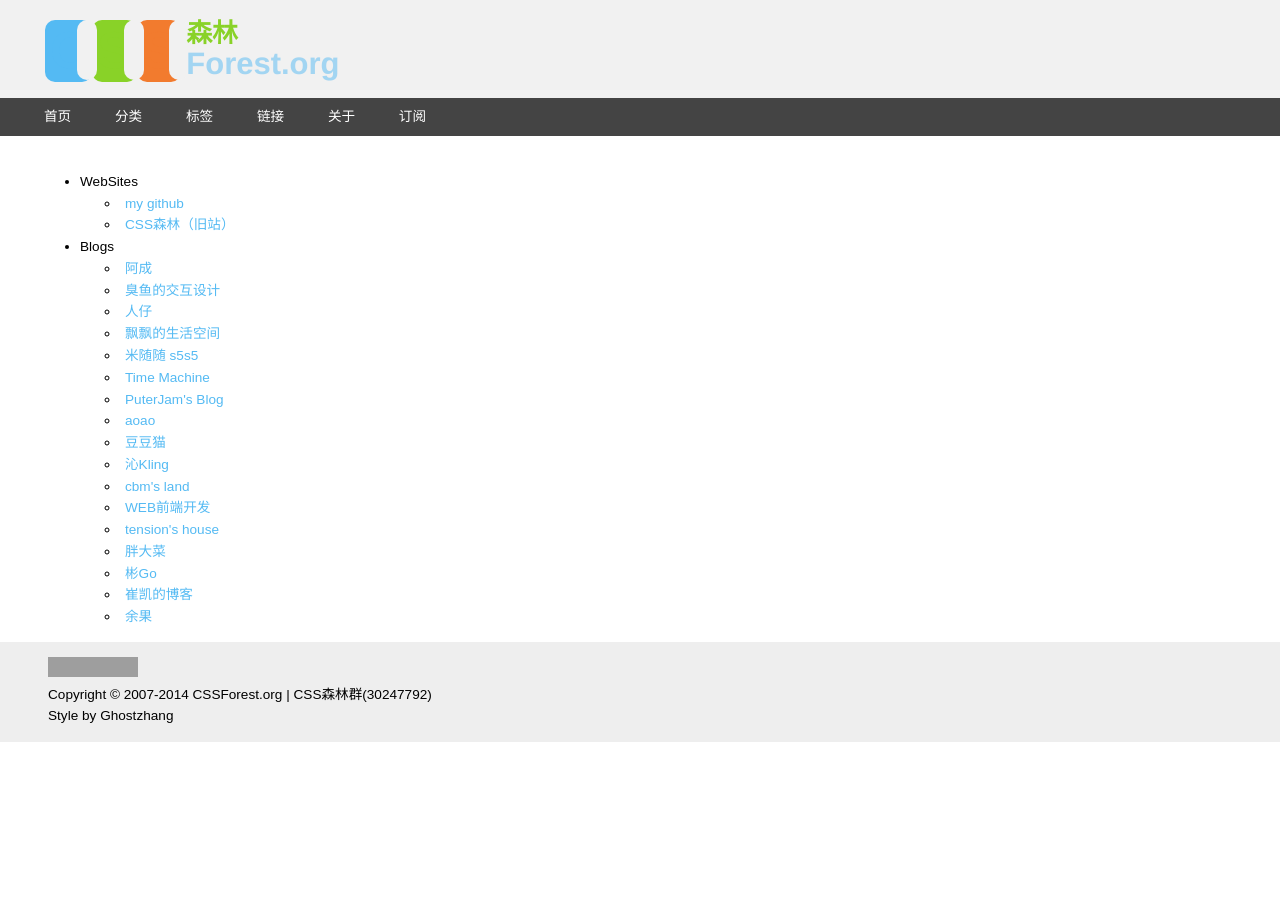
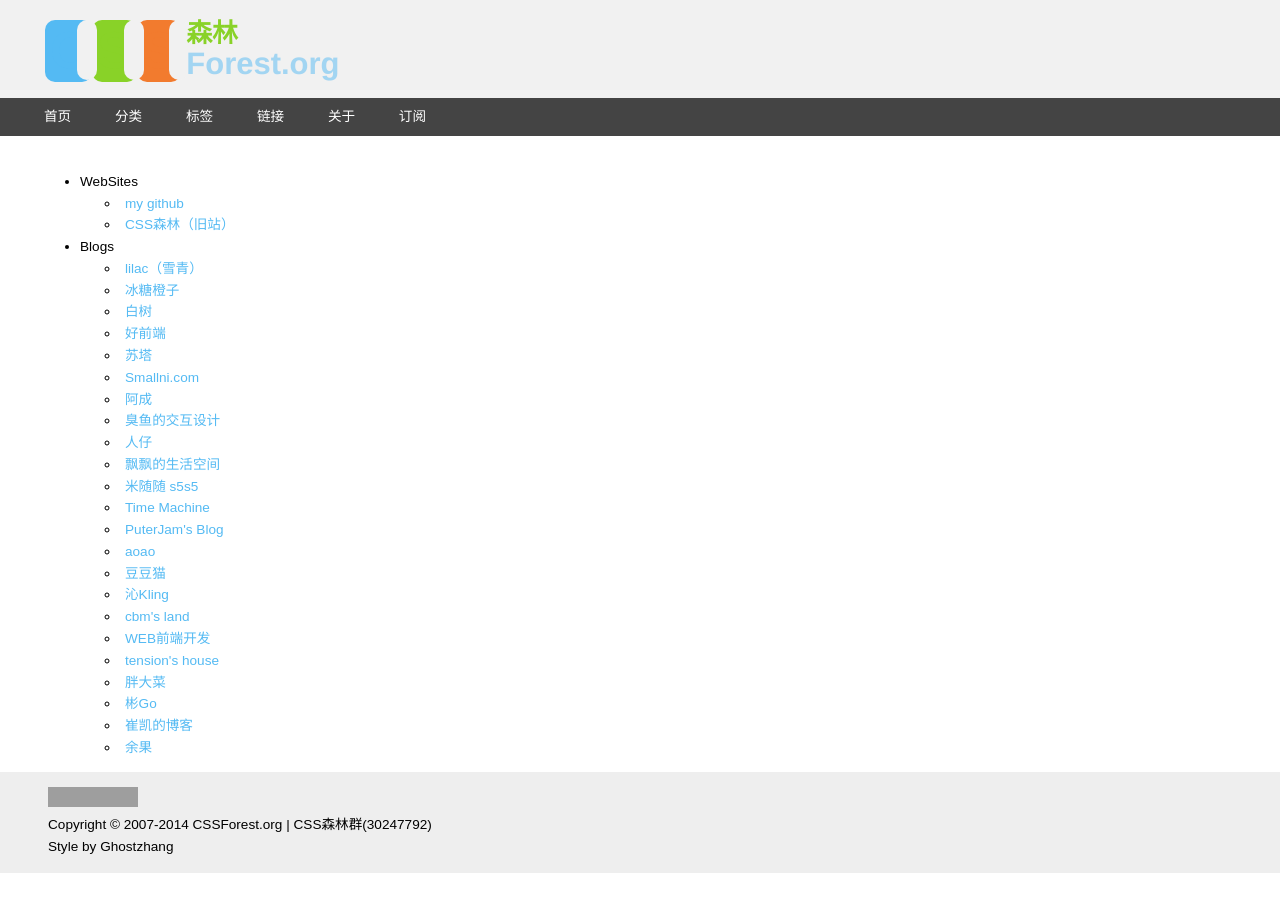
Before and after one commit to ghostzhang/ghostzhang.github.io, a Jekyll site: the page built from links/index.md, in a window 1280 px wide. Built offline with Jekyll 4.4.1, drawn with Linux system fonts in a browser that asks for light colours; grey boxes are pictures that could not be loaded.

Commit message:
更新文章

```diff
--- a/_data/nerd_urls.yml
+++ b/_data/nerd_urls.yml
@@ -8,6 +8,19 @@
 - name: Blogs
   meta: false
   data:
+    - name: lilac（雪青）
+      url: http://www.cnblogs.com/lilaczhu/
+    - name: 冰糖橙子
+      url: http://www.btorange.com/
+    - name: 白树
+      url: http://peunzhang.cnblogs.com/
+    - name: 好前端
+      meta: false
+      url: www.haoqianduan.com/
+    - name: 苏塔
+      url: http://suta.im/
+    - name: Smallni.com
+      url: http://www.smallni.com/
     - name: 阿成
       url: http://ac.geodesy.cn/
     - name: 臭鱼的交互设计
```
Also changed, not shown: _posts/2007-11-30-【转】关于学习——写给初学者.md (+1 -1 lines).
